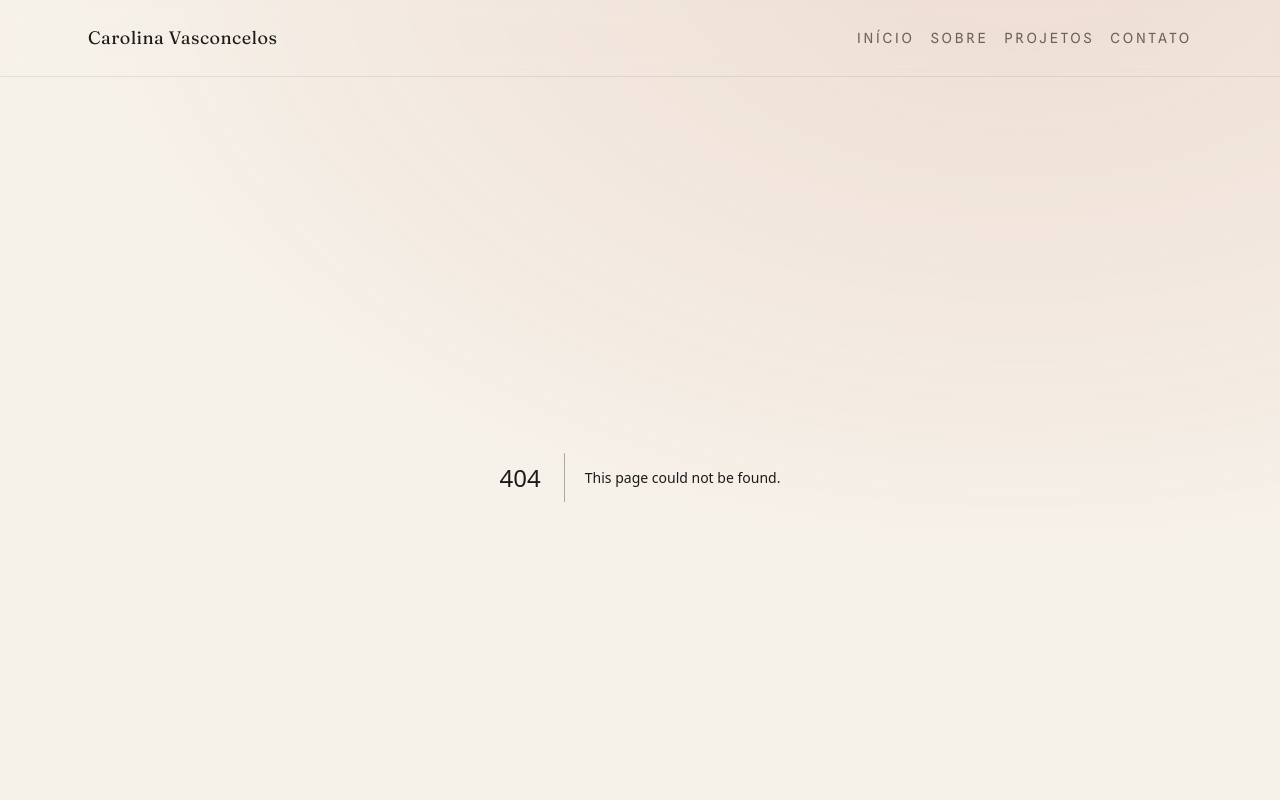
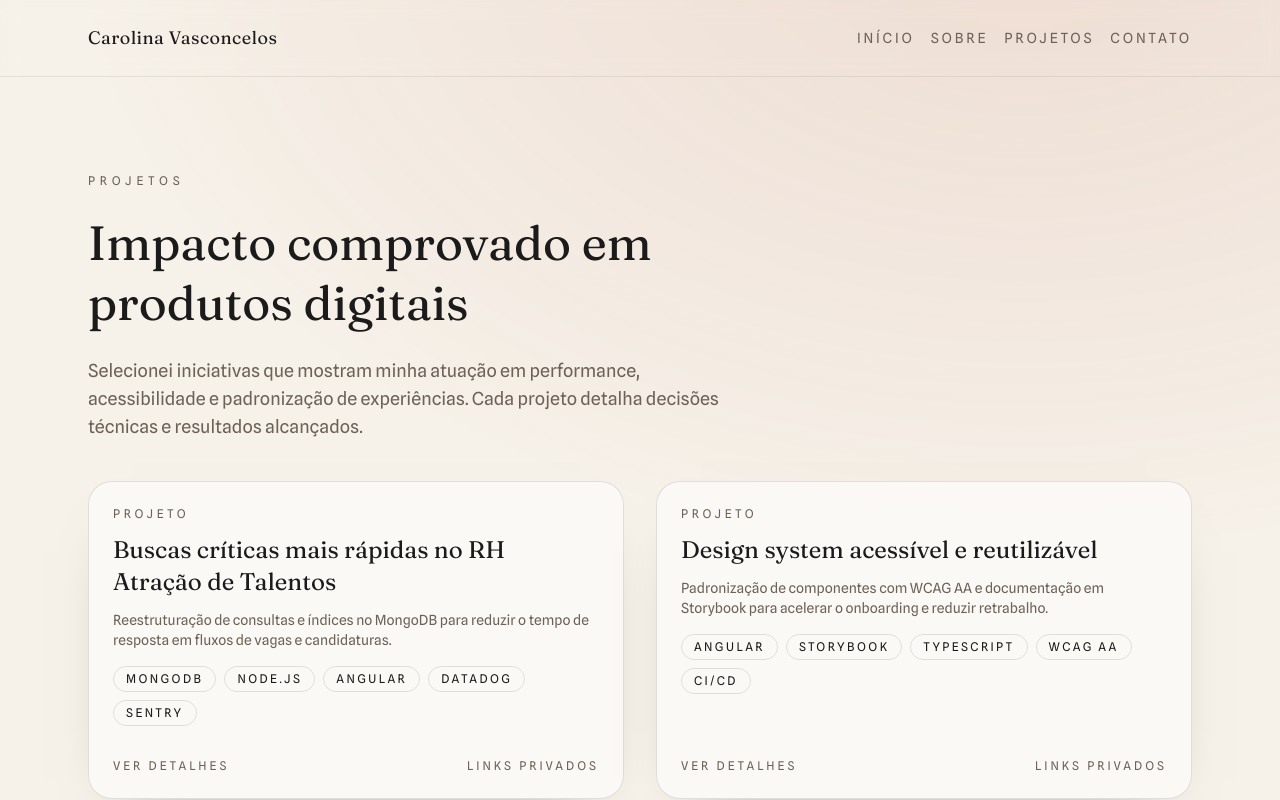
Before and after one commit to carolvasc/my-profile, a Next.js app: page /projects in a window 1280 px wide. Before the commit this address had no page. Shown: the top 800 px of the page. Built offline with nearby package versions, Linux system fonts and the light colour scheme.

Commit message:
feat: projects section

```diff
--- /dev/null
+++ b/app/projects/page.tsx
@@ -0,0 +1,36 @@
+import type { Metadata } from "next";
+import ProjectCard from "../../components/ProjectCard";
+import { projects } from "../../data/projects";
+
+export const metadata: Metadata = {
+  title: "Projetos | Carolina Vasconcelos",
+  description:
+    "Seleção de projetos com foco em performance, acessibilidade e arquitetura escalável.",
+};
+
+export default function ProjectsPage() {
+  return (
+    <section className="page-container py-20 md:py-24">
+      <div className="space-y-10">
+        <div className="max-w-2xl space-y-6">
+          <p className="text-xs uppercase tracking-[0.4em] text-[var(--muted)]">
+            Projetos
+          </p>
+          <h1 className="font-display text-4xl leading-tight text-[var(--ink)] md:text-5xl">
+            Impacto comprovado em produtos digitais
+          </h1>
+          <p className="text-lg text-[var(--muted)]">
+            Selecionei iniciativas que mostram minha atuação em performance,
+            acessibilidade e padronização de experiências. Cada projeto detalha
+            decisões técnicas e resultados alcançados.
+          </p>
+        </div>
+        <div className="grid gap-8 md:grid-cols-2">
+          {projects.map((project) => (
+            <ProjectCard key={project.slug} project={project} />
+          ))}
+        </div>
+      </div>
+    </section>
+  );
+}
--- /dev/null
+++ b/components/ProjectCard.tsx
@@ -0,0 +1,68 @@
+import Link from "next/link";
+import type { Project } from "../data/projects";
+
+type ProjectCardProps = {
+  project: Project;
+};
+
+export default function ProjectCard({ project }: ProjectCardProps) {
+  return (
+    <article className="flex h-full flex-col justify-between rounded-3xl border border-[rgba(27,27,27,0.12)] bg-white/60 p-6 shadow-[0_25px_60px_-45px_rgba(0,0,0,0.5)]">
+      <div className="space-y-4">
+        <div className="space-y-3">
+          <p className="text-xs uppercase tracking-[0.3em] text-[var(--muted)]">
+            Projeto
+          </p>
+          <h2 className="font-display text-2xl text-[var(--ink)]">
+            {project.title}
+          </h2>
+          <p className="text-sm text-[var(--muted)]">{project.summary}</p>
+        </div>
+        <ul className="flex flex-wrap gap-2 text-xs uppercase tracking-[0.2em] text-[var(--ink)]">
+          {project.stack.map((item) => (
+            <li
+              key={item}
+              className="rounded-full border border-[rgba(27,27,27,0.12)] px-3 py-1"
+            >
+              {item}
+            </li>
+          ))}
+        </ul>
+      </div>
+      <div className="mt-8 flex flex-wrap items-center justify-between gap-4 text-xs uppercase tracking-[0.25em] text-[var(--muted)]">
+        <Link
+          href={`/projects/${project.slug}`}
+          className="transition-colors hover:text-[var(--ink)] focus-visible:outline focus-visible:outline-2 focus-visible:outline-offset-4 focus-visible:outline-[var(--accent)]"
+        >
+          Ver detalhes
+        </Link>
+        {project.links?.repo || project.links?.demo ? (
+          <div className="flex gap-3">
+            {project.links?.repo ? (
+              <a
+                href={project.links.repo}
+                target="_blank"
+                rel="noopener noreferrer"
+                className="transition-colors hover:text-[var(--ink)] focus-visible:outline focus-visible:outline-2 focus-visible:outline-offset-4 focus-visible:outline-[var(--accent)]"
+              >
+                Repo
+              </a>
+            ) : null}
+            {project.links?.demo ? (
+              <a
+                href={project.links.demo}
+                target="_blank"
+                rel="noopener noreferrer"
+                className="transition-colors hover:text-[var(--ink)] focus-visible:outline focus-visible:outline-2 focus-visible:outline-offset-4 focus-visible:outline-[var(--accent)]"
+              >
+                Demo
+              </a>
+            ) : null}
+          </div>
+        ) : (
+          <span className="text-[var(--muted)]">Links privados</span>
+        )}
+      </div>
+    </article>
+  );
+}
--- /dev/null
+++ b/data/projects.ts
@@ -0,0 +1,54 @@
+export type Project = {
+  slug: string;
+  title: string;
+  summary: string;
+  stack: string[];
+  problem: string;
+  decisions: string[];
+  results: string[];
+  links?: {
+    repo?: string;
+    demo?: string;
+  };
+};
+
+export const projects: Project[] = [
+  {
+    slug: "buscas-rapidas-mongodb",
+    title: "Buscas críticas mais rápidas no RH Atração de Talentos",
+    summary:
+      "Reestruturação de consultas e índices no MongoDB para reduzir o tempo de resposta em fluxos de vagas e candidaturas.",
+    stack: ["MongoDB", "Node.js", "Angular", "Datadog", "Sentry"],
+    problem:
+      "Fluxos de triagem e candidatura tinham lentidão em buscas críticas, afetando a experiência de recrutadores e candidatos.",
+    decisions: [
+      "Mapear consultas mais usadas e identificar gargalos de performance.",
+      "Criar índices compostos e textuais alinhados aos padrões de busca.",
+      "Monitorar impacto com métricas e observabilidade contínua.",
+    ],
+    results: [
+      "Redução do tempo de resposta nos fluxos de vagas e candidaturas.",
+      "Experiência de triagem mais fluida para recrutadores.",
+      "Base preparada para crescimento com melhor escalabilidade.",
+    ],
+  },
+  {
+    slug: "design-system-acessibilidade",
+    title: "Design system acessível e reutilizável",
+    summary:
+      "Padronização de componentes com WCAG AA e documentação em Storybook para acelerar o onboarding e reduzir retrabalho.",
+    stack: ["Angular", "Storybook", "TypeScript", "WCAG AA", "CI/CD"],
+    problem:
+      "Componentes inconsistentes e falta de documentação dificultavam a escalabilidade da UI e o onboarding.",
+    decisions: [
+      "Definir guidelines de acessibilidade e padrões de UI compartilhados.",
+      "Documentar mais de 40 componentes no Storybook.",
+      "Integrar validações de qualidade no pipeline.",
+    ],
+    results: [
+      "Redução de duplicação de código e maior reutilização de UI.",
+      "Onboarding acelerado para novos desenvolvedores.",
+      "Conformidade de acessibilidade aplicada em múltiplos produtos.",
+    ],
+  },
+];
```
Also changed, not shown: 1 other file (tests, documents, lock files or other folders).
